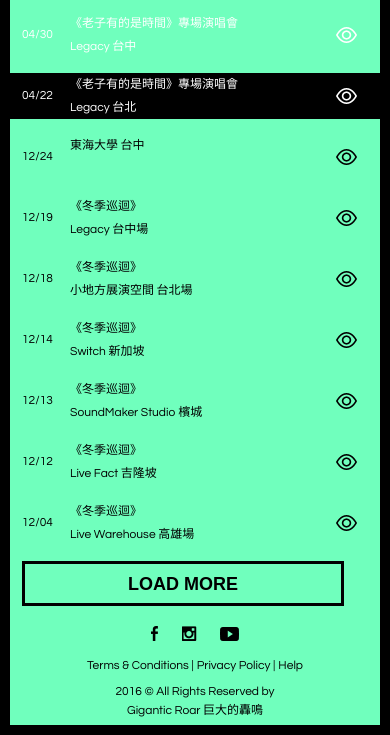
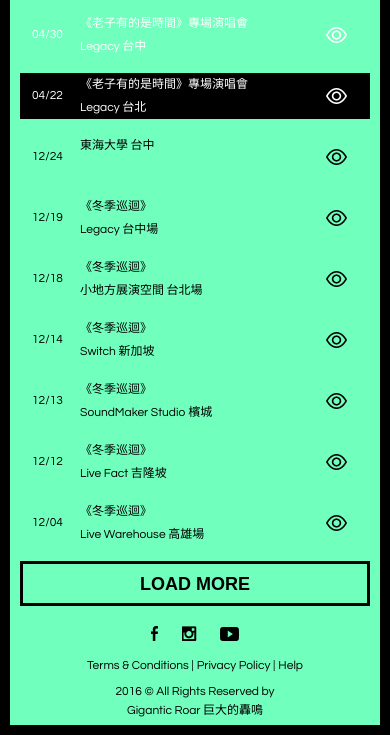
Before and after one commit to brian224/GiganticRoar, a plain HTML site: page tour.html in a window 390 px wide. Shown: the part 179-914 px from the top of the page. Drawn offline with Linux system fonts and the light colour scheme.

Commit message:
test ios bug

```diff
--- a/sass/styles.scss
+++ b/sass/styles.scss
@@ -978,16 +978,11 @@
 		&.tour {
 			overflow-x: hidden;
 
-			.l-content {
-				margin: 0;
-			}
-
 			.main-content {
 				padding-bottom: 20px;
 
 				.btn-more {
-					margin: 0 12px;
-					width: calc(100% - 48px);
+					width: 100%;
 				}
 			}
 		}
```
Also changed, not shown: css/styles.css.
